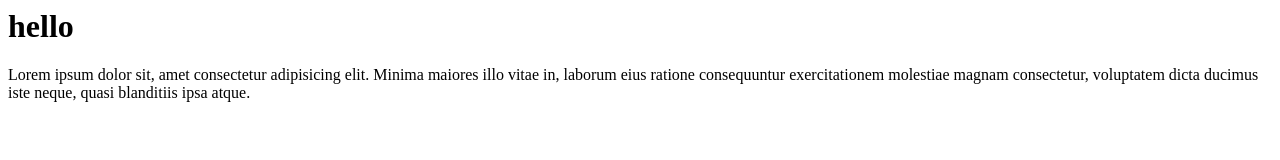
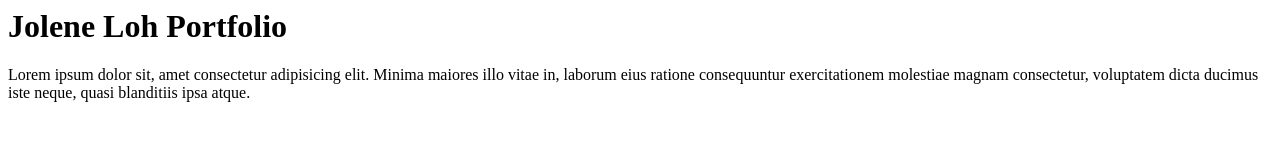
Before and after one commit to jolenelo/joleneloh.github.io, a website: page index.html in a window 1280 px wide. Drawn offline with Linux system fonts and the light colour scheme.

Commit message:
Update index.html

```diff
--- a/index.html
+++ b/index.html
@@ -6,7 +6,7 @@
     <title>Jolene Loh Portfolio</title>
 </head>
 <body>
-    <h1>hello</h1>
+    <h1>Jolene Loh Portfolio</h1>
     <p>Lorem ipsum dolor sit, amet consectetur adipisicing elit. Minima maiores illo vitae in, laborum eius ratione consequuntur exercitationem molestiae magnam consectetur, voluptatem dicta ducimus iste neque, quasi blanditiis ipsa atque.</p>
 
 </body>
```
